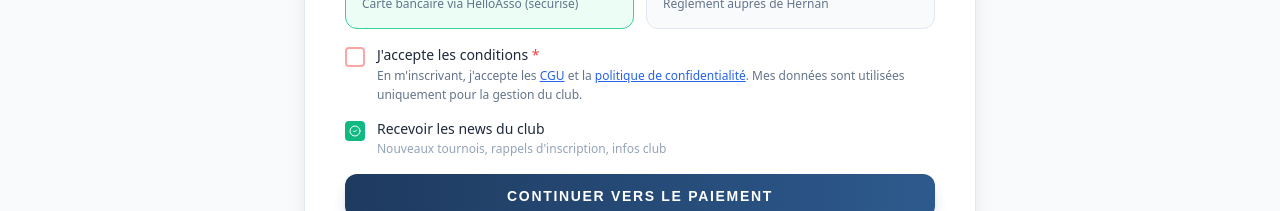
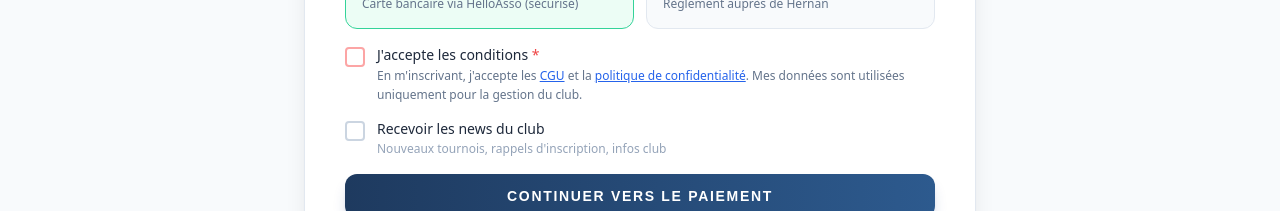
Before and after one commit to quiveutetremonassocie-ship-it/SACCB, a Next.js app: page / in a window 1280 px wide. Shown: the part 3700-3911 px from the top of the page. Built offline with nearby package versions, Linux system fonts and the light colour scheme; no server answers.

Commit message:
fix: news décochées par défaut à l'inscription

```diff
--- a/src/components/Inscription.tsx
+++ b/src/components/Inscription.tsx
@@ -31,7 +31,7 @@ export default function Inscription({
   const [loading, setLoading] = useState(false);
   const [mode, setMode] = useState<PaymentMode>("online");
   const [showCode, setShowCode] = useState(false);
-  const [newsOptIn, setNewsOptIn] = useState(true);
+  const [newsOptIn, setNewsOptIn] = useState(false);
   const [rgpdOk, setRgpdOk] = useState(false);
   const whatsappLink = db.whatsappLink || null;
 
```
